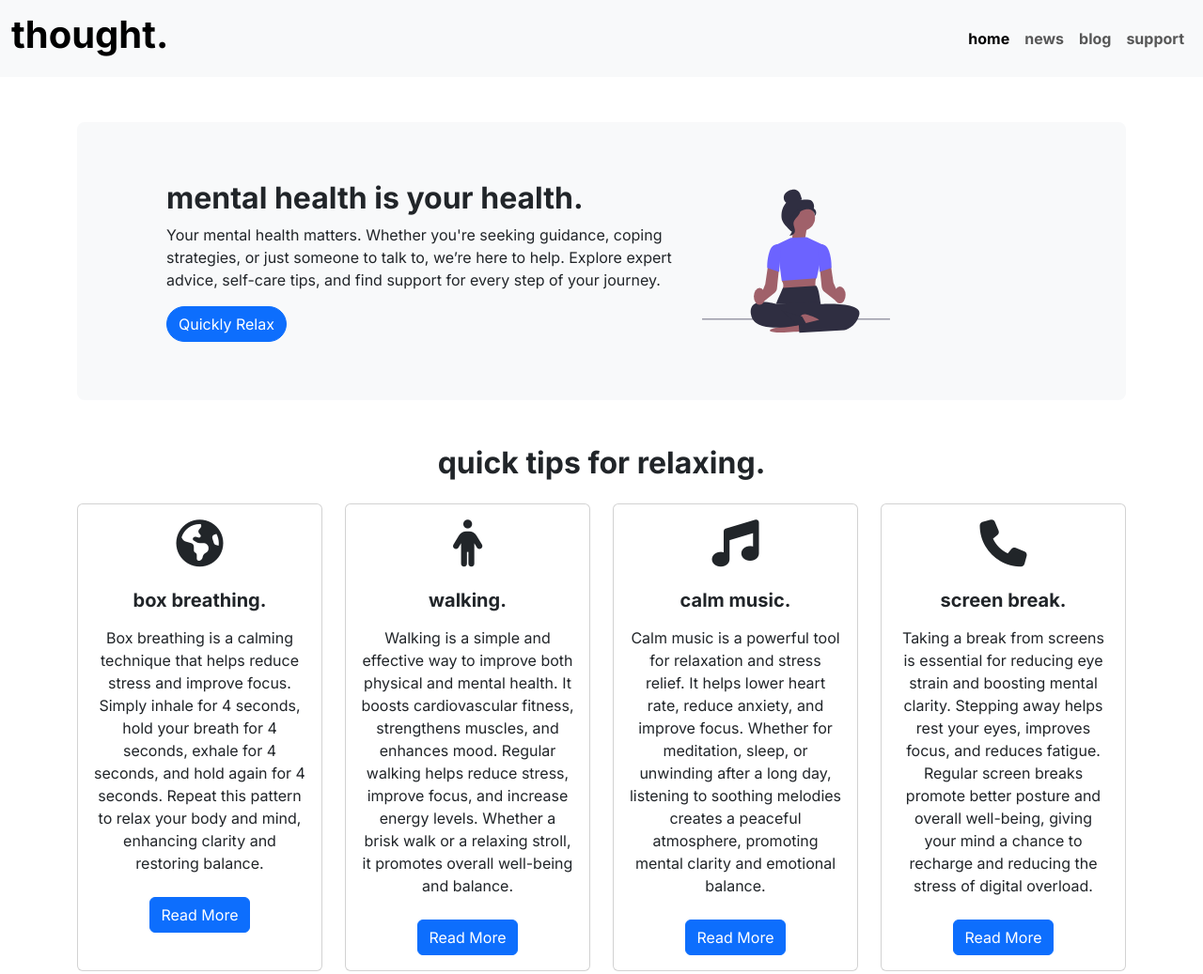
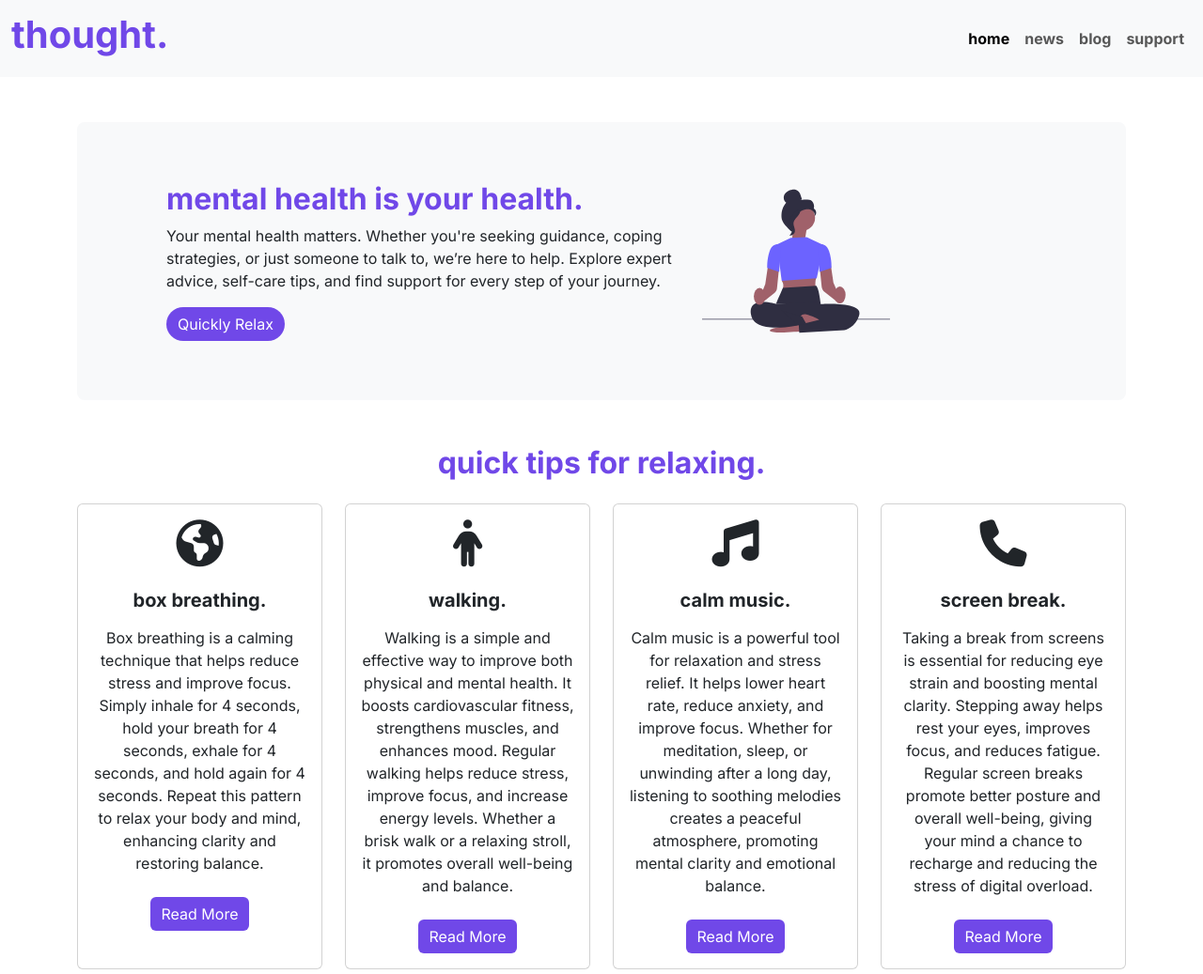
Before and after one commit to Russlyman/thought, a plain HTML site: page index.html in a window 1280 px wide. Shown: the whole page at 94% size. Drawn offline with nearby package versions, Linux system fonts and the light colour scheme.

Commit message:
Add colour to heading, button and ligher shade for button hover

```diff
--- a/assets/css/style.css
+++ b/assets/css/style.css
@@ -17,4 +17,14 @@ h6,
 .nav-item {
   font-weight: bold;
   text-transform: lowercase;
+  color: #7048e8;
 }
+
+.btn-primary {
+  background-color: #7048e8;
+  border: none;
+}
+
+.btn-primary:hover {
+  background-color: #9775fa;
+}
```
